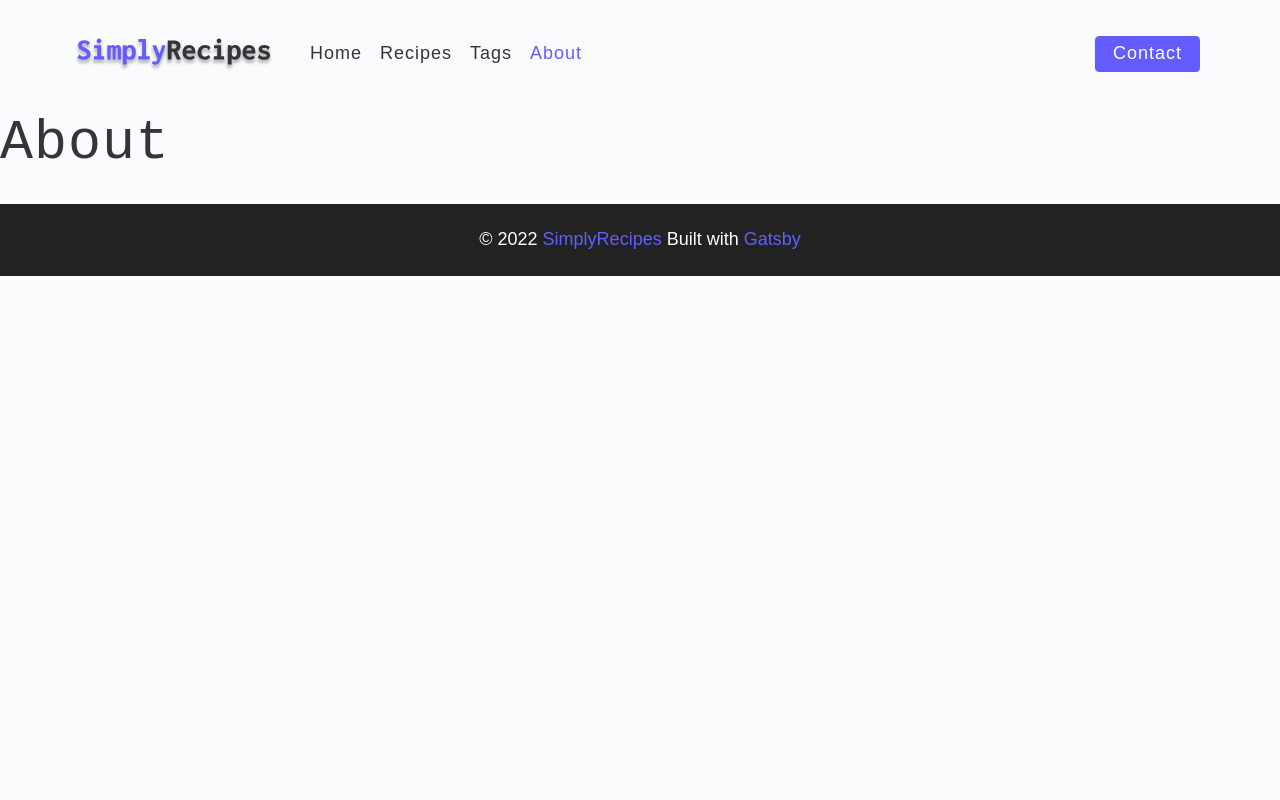
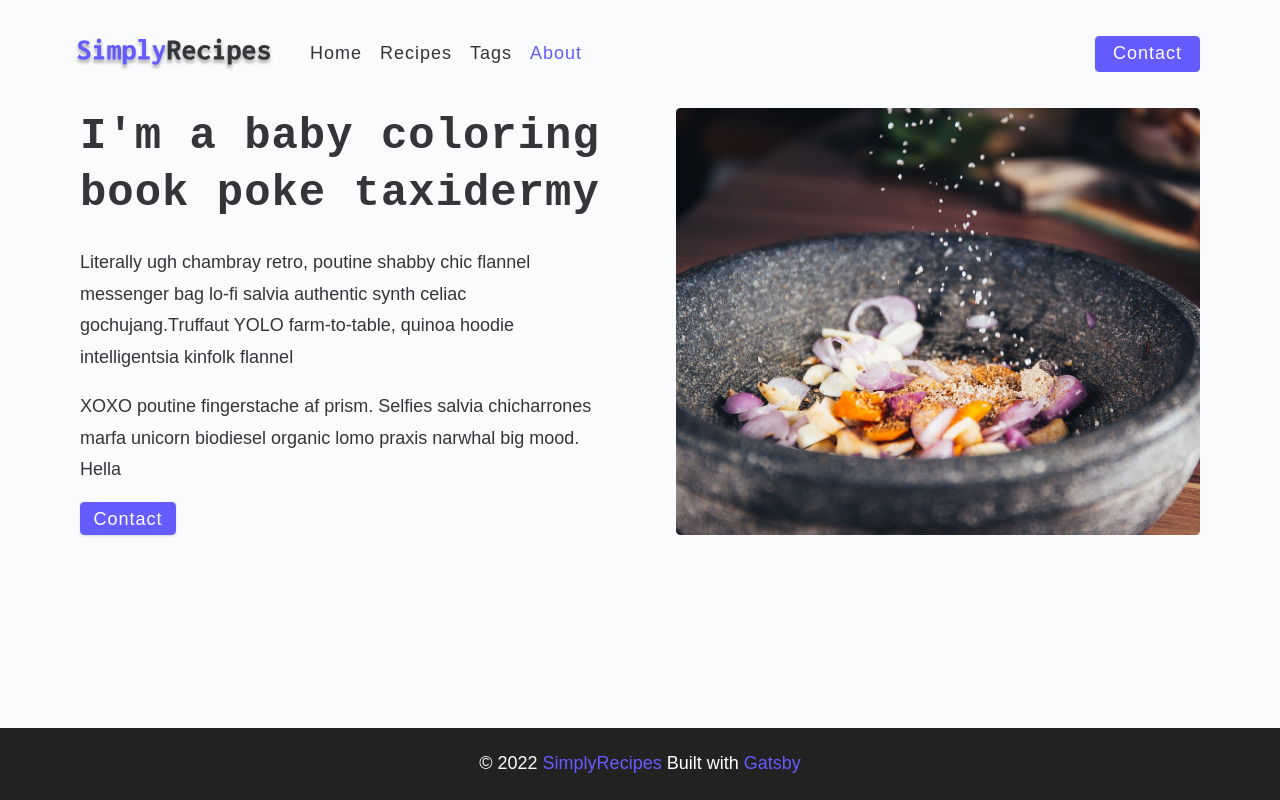
Before and after one commit to Ruben-Castro/simple-recipes-gatsby, a Gatsby site: page /about in a window 1280 px wide. Built offline with nearby package versions, Linux system fonts and the light colour scheme; Gatsby itself is replaced by a stand-in of ours.

Commit message:
added images to the project

```diff
--- a/gatsby-config.js
+++ b/gatsby-config.js
@@ -15,5 +15,8 @@ module.exports = {
         // Add any options here
       },
     },
+    `gatsby-plugin-image`,
+    `gatsby-plugin-sharp`,
+    `gatsby-transformer-sharp`
   ],
 }
--- a/package.json
+++ b/package.json
@@ -15,7 +15,11 @@
   "dependencies": {
     "babel-plugin-styled-components": "^2.0.7",
     "gatsby": "^5.2.0",
+    "gatsby-plugin-image": "^3.2.0",
+    "gatsby-plugin-sharp": "^5.2.0",
     "gatsby-plugin-styled-components": "^6.2.0",
+    "gatsby-source-filesystem": "^5.2.0",
+    "gatsby-transformer-sharp": "^5.2.0",
     "normalize.css": "^8.0.1",
     "react": "^18.2.0",
     "react-dom": "^18.2.0",
--- a/src/pages/about.js
+++ b/src/pages/about.js
@@ -1,17 +1,35 @@
 import React from 'react'
 import Layout from '../components/Layout'
 import Navbar from '../components/Navbar'
+import { StaticImage } from 'gatsby-plugin-image'
+import { Link } from 'gatsby'
 
-const about = () => {
+const About = () => {
     return (
         <>
             <Layout>
 
-                <h1>about</h1>
+                <main className='page'>
+                    <section className='about-page'>
+                        <article className=''>
+                            <h2>
+                                I'm a baby coloring book poke taxidermy
+                            </h2>
+                            <p>
+                                Literally ugh chambray retro, poutine shabby chic flannel messenger bag lo-fi salvia authentic synth celiac gochujang.Truffaut YOLO farm-to-table, quinoa hoodie intelligentsia kinfolk flannel
+                            </p>
+                            <p>XOXO poutine fingerstache af prism. Selfies salvia chicharrones marfa unicorn biodiesel organic lomo praxis narwhal big mood. Hella</p>
+                            <Link to='/contact' className='btn'>Contact</Link>
+                        </article>
+
+                        <StaticImage className="about-img" placeholder='blurred' src="../assets/images/about.jpeg" alt="person pouring salt in bowl" />
+
+                    </section>
+                </main>
             </Layout>
         </>
 
     )
 }
 
-export default about
+export default About
```
Also changed, not shown: src/pages/index.js (+14 -3 lines), 1 other file.
